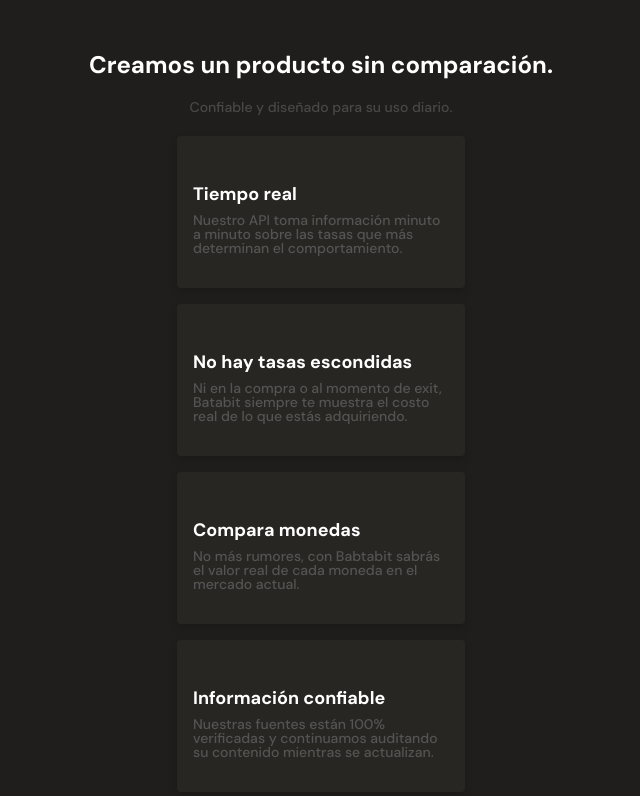
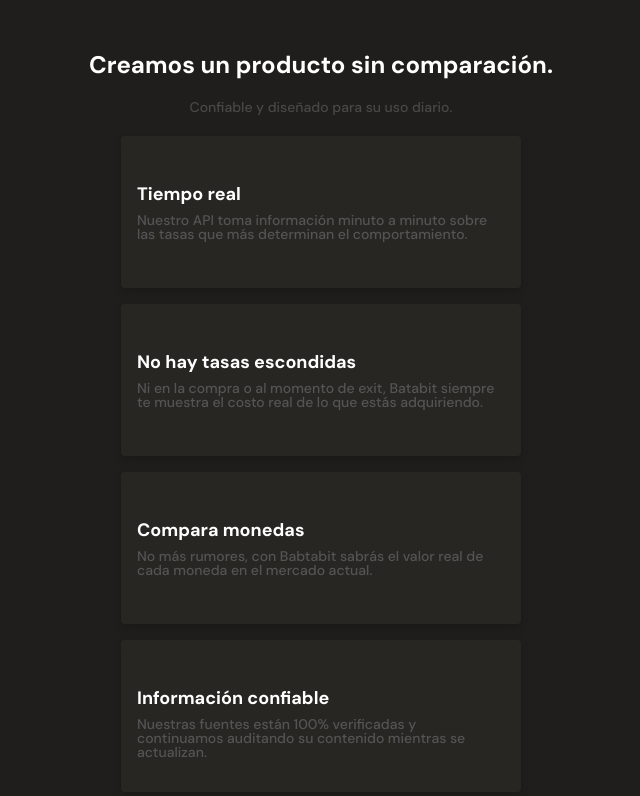
Before and after one commit to MartinTomaco/MartinTomaco.github.io, a plain HTML site: page Index.html in a window 1280 px wide. Shown: the part 1534-2330 px from the top of the page, without its empty margins (319-959 px from the left). Drawn offline with Linux system fonts and the light colour scheme.

Commit message:
Se termina section de producto

```diff
--- a/style.css
+++ b/style.css
@@ -284,7 +284,9 @@ main {
   color: #484848;
 }
 .product-detail--card {
-  width: 288px;
+  width: 90%;
+  min-width: 288px;
+  max-width: 400px;
   height: 152px;
   padding: 16px;
   margin: 16px auto;
```
